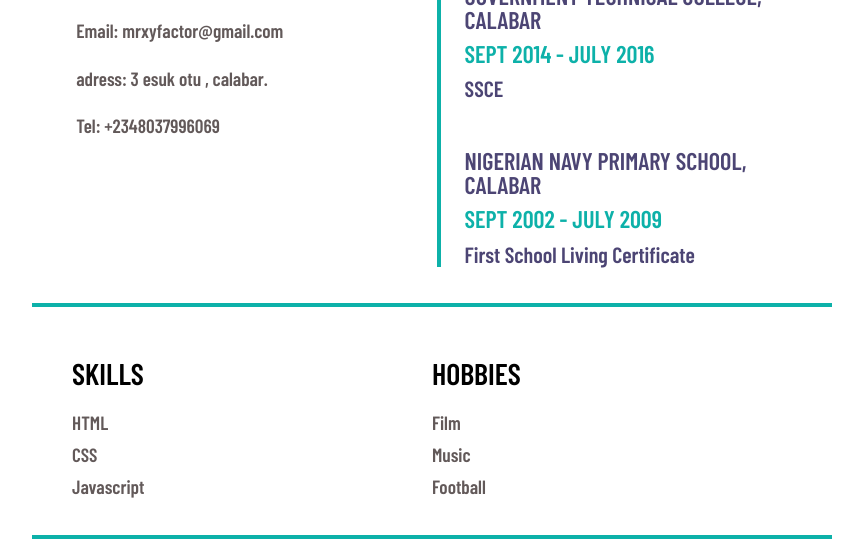
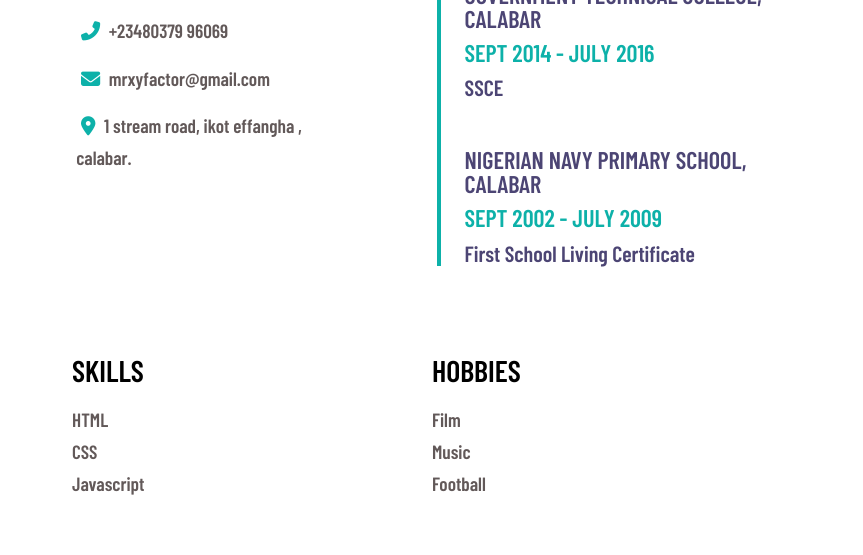
Before and after one commit to chapter-codes/chapter-codes.github.io, a plain HTML site: page resume/curriculum-vitae.html in a window 1280 px wide. Shown: the part 651-1206 px from the top of the page, without its empty margins (208-1071 px from the left). Drawn offline with nearby package versions, Linux system fonts and the light colour scheme.

Commit message:
added icons to resume

```diff
--- a/resume/curriculum-vitae.html
+++ b/resume/curriculum-vitae.html
@@ -27,9 +27,9 @@
                 </div>
                 <div class="contact">
                     <h3 class="title">CONTACT</h3>
-                    <p class="email">Email: mrxyfactor@gmail.com</p>
-                    <p class="address">adress: 3 esuk otu , calabar.</p>
-                    <p class="phone">Tel: +2348037996069</p>
+                    <p class="phone"><i class="fas fa-phone-alt"></i>       +23480379 96069</p>
+                    <p class="email"> <i class="fas fa-envelope"></i> mrxyfactor@gmail.com</p>
+                    <p class="address"><i class="fas fa-map-marker-alt"></i>  1 stream road, ikot effangha , calabar.</p>
                 </div>
             </div>
 
@@ -94,5 +94,7 @@
 
         </div>
     </main>
+
+    <script src="https://kit.fontawesome.com/6dab609444.js" crossorigin="anonymous"></script>
 </body>
 </html>
--- a/resume/style.css
+++ b/resume/style.css
@@ -15,8 +15,6 @@ body{
     font-family:"Barlow Condensed", sans-serif;
     font-weight:normal;
     font-size:19px;
-    /* font-family: sans-serif; */
-
 }
 
 main p{
@@ -24,6 +22,11 @@ main p{
     margin:0;
     line-height:2rem;
     color:#625959;
+}
+
+main p i{
+    color: #0db1a9;
+    padding:.3rem;
 }
 
 main h5, main h4, main h6 {
@@ -51,7 +54,7 @@ main h5{
 
 header{
 padding: 3rem 0rem 2rem 0rem;
-border-bottom: .3rem solid #0db1a9;
+border-bottom: .35rem solid #0db1a9;
 }
 
 header div{
@@ -137,16 +140,12 @@ div.bottom-box div{
 
     }
 
-    h3.title{
-        border-bottom:1px solid #625959;
-    }
-
     div.first-box{
         flex-direction: row;
         justify-content: space-around;
         align-items: flex-start;
         height:692px;
-       border-bottom:.3rem solid #0db1a9;
+
        padding-bottom:2rem;
     }
 
@@ -154,7 +153,6 @@ div.bottom-box div{
         text-align:left;
         padding-left:1rem;
         border:none;
-
     }
 
     div.first-box div.container-1{
@@ -199,6 +197,7 @@ div.bottom-box div{
         margin-top:2rem;
         position:relative;
         padding-bottom:2rem;
+        border-bottom:none;
     }
 
     div.bottom-box div:first-of-type{
```
